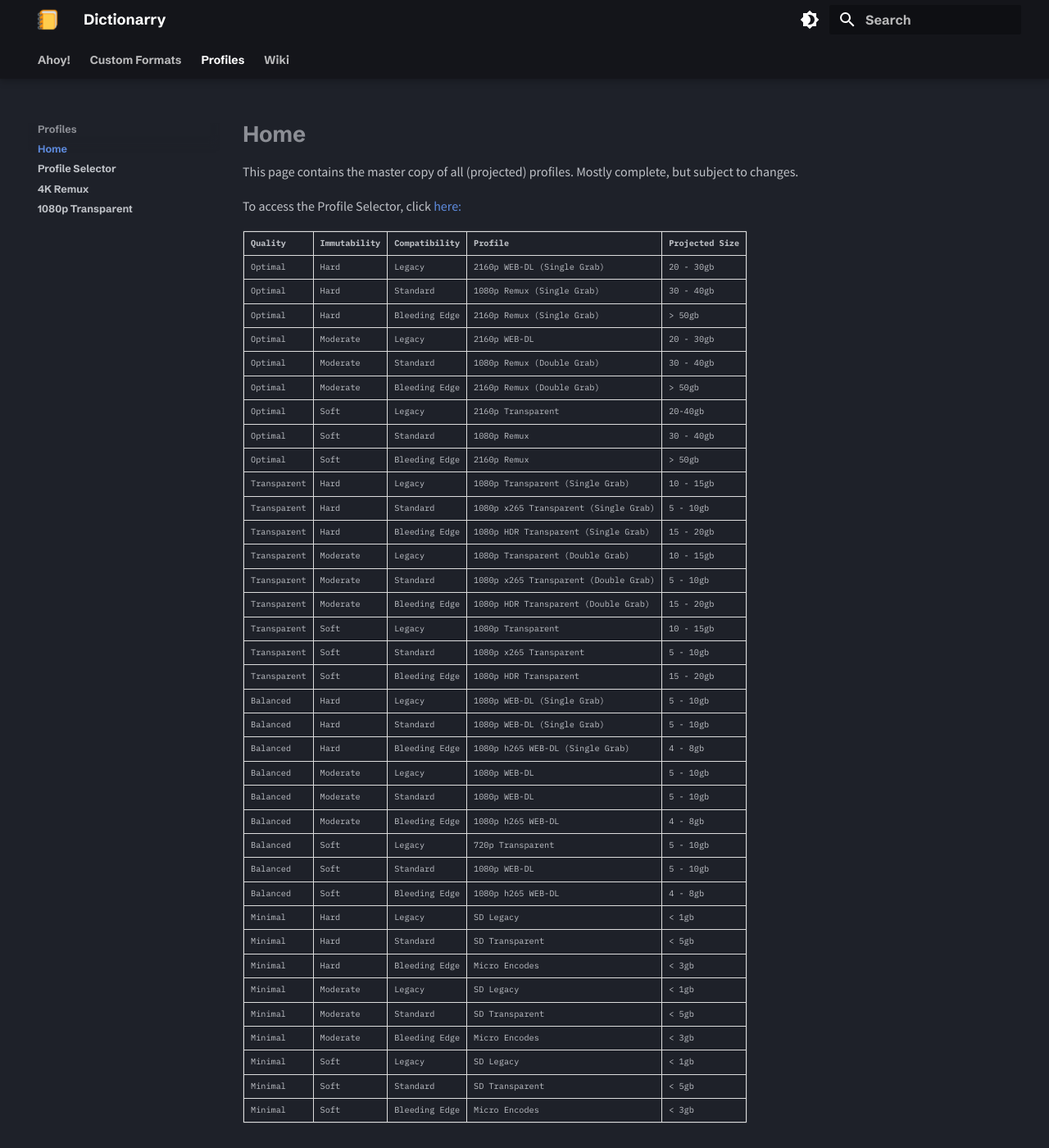
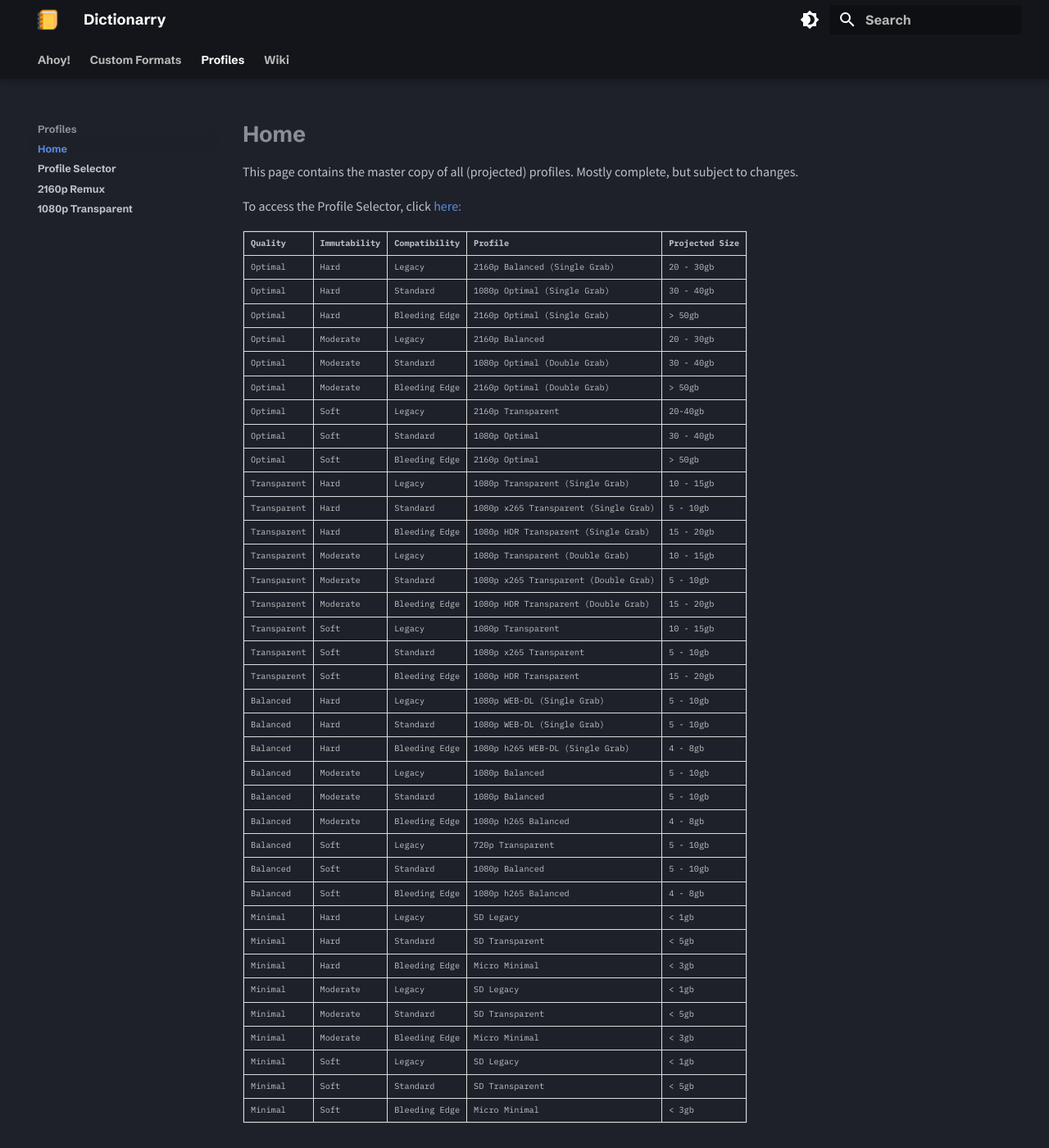
Before and after one commit to santiagosayshey/website, an MkDocs documentation site: the page built from docs/Profiles/Home.md, in a window 1280 px wide and 1400 px high. Shown: the whole window at 82% size. Built offline with MkDocs 1.6.1 and Material for MkDocs 9.7.7, drawn with Linux system fonts in a browser that asks for light colours.

```diff
--- a/docs/Profiles/Home.md
+++ b/docs/Profiles/Home.md
@@ -4,15 +4,15 @@ To access the Profile Selector, click [here:](https://selectarr.pages.dev/)
 
 | Quality | Immutability | Compatibility | Profile | Projected Size |
 | ---- | ---- | ---- | ---- | ---- |
-| Optimal | Hard | Legacy | 2160p WEB-DL (Single Grab) | 20 - 30gb |
-| Optimal | Hard | Standard | 1080p Remux (Single Grab) | 30 - 40gb |
-| Optimal | Hard | Bleeding Edge | 2160p Remux (Single Grab) | > 50gb |
-| Optimal | Moderate | Legacy | 2160p WEB-DL | 20 - 30gb |
-| Optimal | Moderate | Standard | 1080p Remux (Double Grab) | 30 - 40gb |
-| Optimal | Moderate | Bleeding Edge | 2160p Remux (Double Grab) | > 50gb |
+| Optimal | Hard | Legacy | 2160p Balanced (Single Grab) | 20 - 30gb |
+| Optimal | Hard | Standard | 1080p Optimal (Single Grab) | 30 - 40gb |
+| Optimal | Hard | Bleeding Edge | 2160p Optimal (Single Grab) | > 50gb |
+| Optimal | Moderate | Legacy | 2160p Balanced | 20 - 30gb |
+| Optimal | Moderate | Standard | 1080p Optimal (Double Grab) | 30 - 40gb |
+| Optimal | Moderate | Bleeding Edge | 2160p Optimal (Double Grab) | > 50gb |
 | Optimal | Soft | Legacy | 2160p Transparent | 20-40gb |
-| Optimal | Soft | Standard | 1080p Remux | 30 - 40gb |
-| Optimal | Soft | Bleeding Edge | 2160p Remux | > 50gb |
+| Optimal | Soft | Standard | 1080p Optimal | 30 - 40gb |
+| Optimal | Soft | Bleeding Edge | 2160p Optimal | > 50gb |
 | Transparent | Hard | Legacy | 1080p Transparent (Single Grab) | 10 - 15gb |
 | Transparent | Hard | Standard | 1080p x265 Transparent (Single Grab) | 5 - 10gb |
 | Transparent | Hard | Bleeding Edge | 1080p HDR Transparent (Single Grab) | 15 - 20gb |
@@ -25,18 +25,18 @@ To access the Profile Selector, click [here:](https://selectarr.pages.dev/)
 | Balanced | Hard | Legacy | 1080p WEB-DL (Single Grab) | 5 - 10gb |
 | Balanced | Hard | Standard | 1080p WEB-DL (Single Grab) | 5 - 10gb |
 | Balanced | Hard | Bleeding Edge | 1080p h265 WEB-DL (Single Grab) | 4 - 8gb |
-| Balanced | Moderate | Legacy | 1080p WEB-DL | 5 - 10gb |
-| Balanced | Moderate | Standard | 1080p WEB-DL | 5 - 10gb |
-| Balanced | Moderate | Bleeding Edge | 1080p h265 WEB-DL | 4 - 8gb |
+| Balanced | Moderate | Legacy | 1080p Balanced | 5 - 10gb |
+| Balanced | Moderate | Standard | 1080p Balanced | 5 - 10gb |
+| Balanced | Moderate | Bleeding Edge | 1080p h265 Balanced | 4 - 8gb |
 | Balanced | Soft | Legacy | 720p Transparent | 5 - 10gb |
-| Balanced | Soft | Standard | 1080p WEB-DL | 5 - 10gb |
-| Balanced | Soft | Bleeding Edge | 1080p h265 WEB-DL | 4 - 8gb |
+| Balanced | Soft | Standard | 1080p Balanced | 5 - 10gb |
+| Balanced | Soft | Bleeding Edge | 1080p h265 Balanced | 4 - 8gb |
 | Minimal | Hard | Legacy | SD Legacy | < 1gb |
 | Minimal | Hard | Standard | SD Transparent | < 5gb |
-| Minimal | Hard | Bleeding Edge | Micro Encodes | < 3gb |
+| Minimal | Hard | Bleeding Edge | Micro Minimal | < 3gb |
 | Minimal | Moderate | Legacy | SD Legacy | < 1gb |
 | Minimal | Moderate | Standard | SD Transparent | < 5gb |
-| Minimal | Moderate | Bleeding Edge | Micro Encodes | < 3gb |
+| Minimal | Moderate | Bleeding Edge | Micro Minimal | < 3gb |
 | Minimal | Soft | Legacy | SD Legacy | < 1gb |
 | Minimal | Soft | Standard | SD Transparent | < 5gb |
-| Minimal | Soft | Bleeding Edge | Micro Encodes | < 3gb |
+| Minimal | Soft | Bleeding Edge | Micro Minimal | < 3gb |
--- a/mkdocs.yml
+++ b/mkdocs.yml
@@ -53,7 +53,7 @@ nav:
   - "Profiles":
       - "Home": "Profiles/Home.md"
       - "Profile Selector": "https://selectarr.pages.dev"
-      - "4K Remux": "Profiles/4k Remux.md"
+      - "2160p Remux": "Profiles/4k Remux.md"
       - "1080p Transparent": "Profiles/1080p Transparent.md"
   - "Wiki":
       - "Golden Popcorn Performance Index": "Wiki/Golden Popcorn Performance Index.md"
```
Also changed, not shown: docs/Profiles/1080p Transparent.md (+3 -5 lines), docs/Profiles/4k Remux.md (+24 -23 lines), docs/.obsidian/workspace.json.
